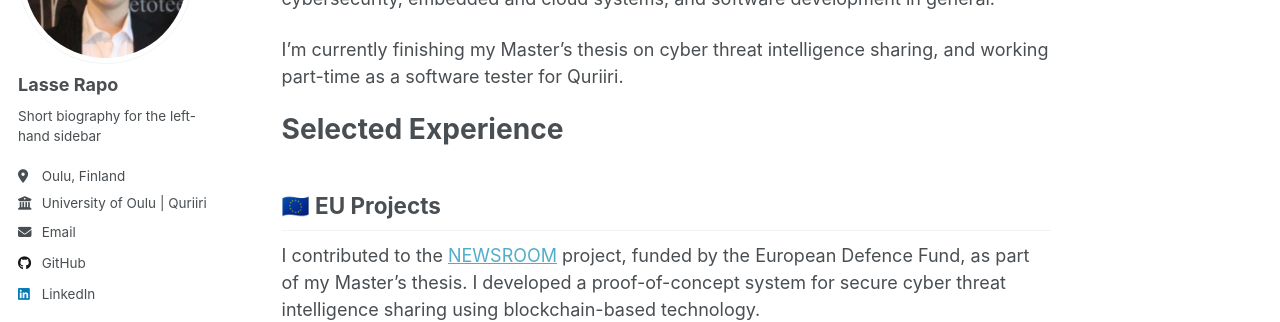
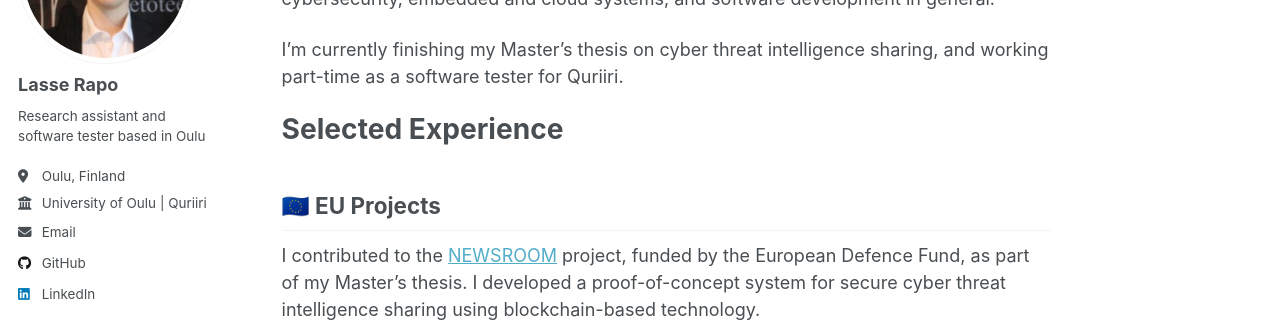
Before and after one commit to LasseRapo/lasserapo.github.io, a Jekyll site: the page built from _pages/about.md, in a window 1280 px wide. Shown: the part 210-532 px from the top of the page. Built offline with Jekyll 4.4.1, drawn with Linux system fonts in a browser that asks for light colours; a script that is not in the unit is left out.

Commit message:
Update _config.yml

```diff
--- a/_config.yml
+++ b/_config.yml
@@ -25,7 +25,7 @@ author:
   avatar           : "lasse.jpg"
   name             : "Lasse Rapo"
   pronouns         : # example: "she/her"
-  bio              : "Short biography for the left-hand sidebar"
+  bio              : "Research assistant and software tester based in Oulu"
   location         : "Oulu, Finland"
   employer         : "University of Oulu | Quriiri"
   uri              : # URL
```
